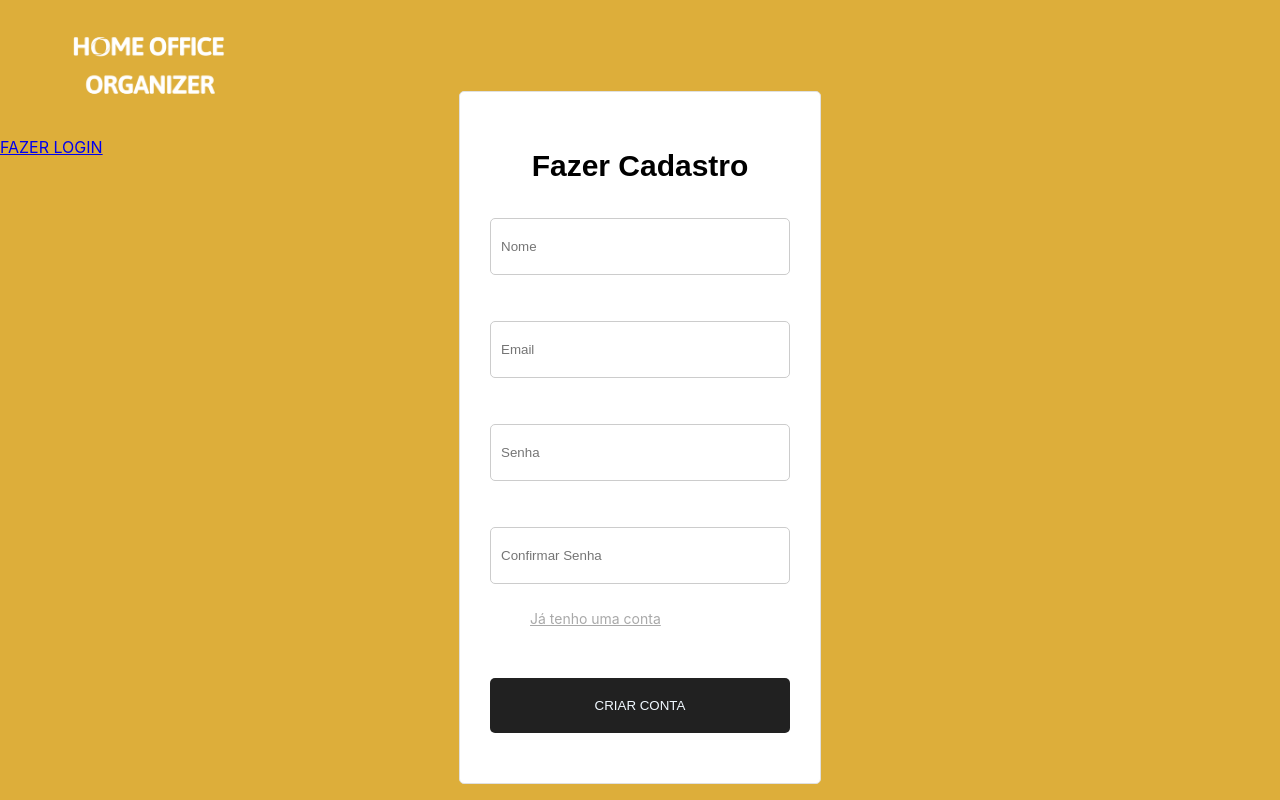
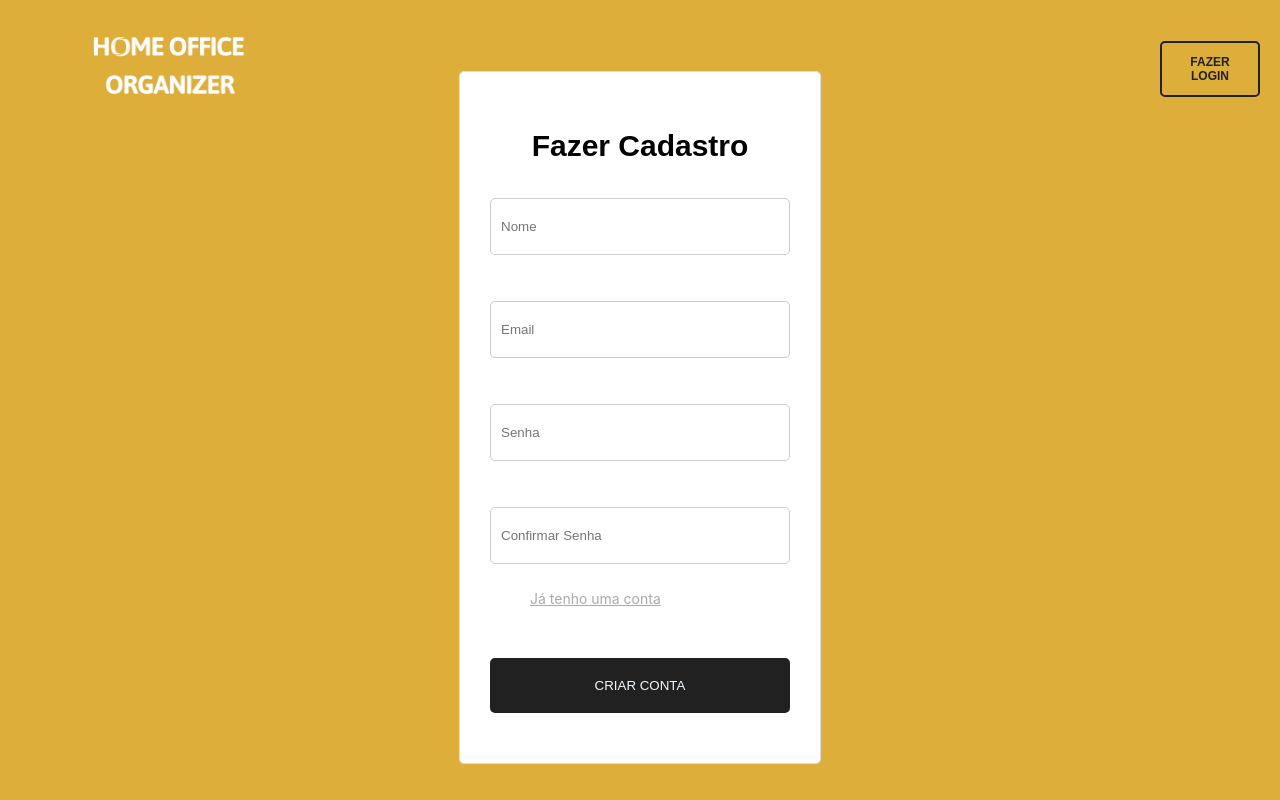
Before and after one commit to ICEI-PUC-Minas-PMV-ADS/pmv-ads-2024-1-e5-proj-homeoffice-organizer-t6, a React (Create React App) app in the folder codigo-fonte/frontend/: page /cadastro in a window 1280 px wide. Built offline with nearby package versions, Linux system fonts and the light colour scheme.

Commit message:
alteracao na navbar

```diff
--- a/codigo-fonte/frontend/src/NavBar/NavBar.css
+++ b/codigo-fonte/frontend/src/NavBar/NavBar.css
@@ -1,12 +1,7 @@
 .navbar {
-  position: fixed;
-  width: 100%;
-  background-color: #DDAE3A;
-  color: #fff;
     display: flex;
     justify-content: space-between;
     align-items: center;
-  padding: 10px;
 }
 
 .navbar-left {
@@ -22,13 +17,10 @@
 .navbar-right {
     display: flex;
     align-items: center;
-  margin-right: 50px;
 }
 
 .navbar-right button {
     padding: 12px 24px;
-  background-color: #DDAE3A;
-  color: #212121;
     border: 2px solid #212121;
     border-radius: 5px;
     cursor: pointer;
@@ -39,3 +31,43 @@
 .navbar-right button:hover {
     background-color: #C49C0A;
 }
+
+.navbar-button {
+    display: flex;
+    align-items: center;
+    width: 100px;
+    background-color: #DDAE3A;
+    font-size: 12px;
+    text-transform: uppercase;
+    color: #212121;
+    border: 2px solid #212121;
+    border-radius: 5px;
+    cursor: pointer;
+    transition: background-color 0.3s ease;
+    font-weight: bold;
+    margin-bottom: 0;
+    margin-top: 0;
+    margin-right: 20px;
+    place-content: center;
+}
+
+.navbar-button:not(:last-child) {
+    margin-right: 8px;
+}
+
+.navbar-button:hover {
+    background-color: #C49C0A;
+}
+
+.navbar-button.selected {
+    background-color: #212121;
+    color: white;
+}
+
+.navbar-right button a {
+  text-decoration: none;
+}
+
+.navbar-link {
+  text-decoration: none;
+}
--- a/codigo-fonte/frontend/src/NavBar/NavBar.js
+++ b/codigo-fonte/frontend/src/NavBar/NavBar.js
@@ -1,6 +1,7 @@
 import React from 'react';
 import {Link} from 'react-router-dom';
 import logoImg from './img/HomeOrganizerLogo.png';
+import './NavBar.css'
 
 function Navbar({pageName}) {
     return (
@@ -12,16 +13,16 @@ function Navbar({pageName}) {
             </div>
             <div className="navbar-right">
                 {pageName === 'login' ? (
-                    <Link to="/cadastro">
-                        <span className="btncadastro">FAZER CADASTRO</span>
+                    <Link to="/cadastro" className='navbar-link'>
+                        <button className="navbar-button">FAZER CADASTRO</button>
                     </Link>
                 ) : pageName === 'register' ? (
-                    <Link to="/login">
-                        <span className="btncadastro">FAZER LOGIN</span>
+                    <Link to="/login" className='navbar-link'>
+                        <button className="navbar-button">FAZER LOGIN</button>
                     </Link>
                 ) : (
-                    <Link to="/login">
-                        <span className="btncadastro">SAIR</span>
+                    <Link to="/login" className='navbar-link'>
+                        <button className="navbar-button">SAIR</button>
                     </Link>
                 )}
             </div>
```
Lines whose indentation alone changed are shown as unchanged.
